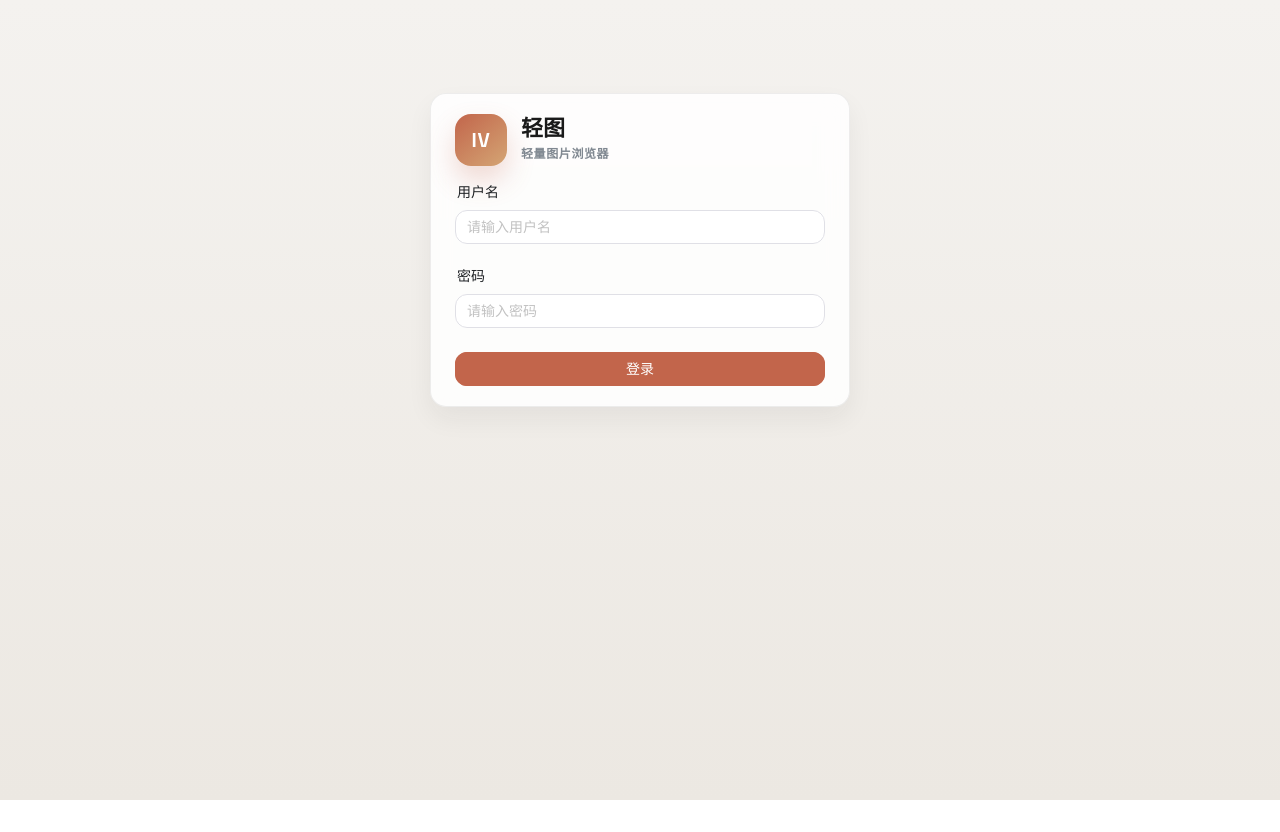
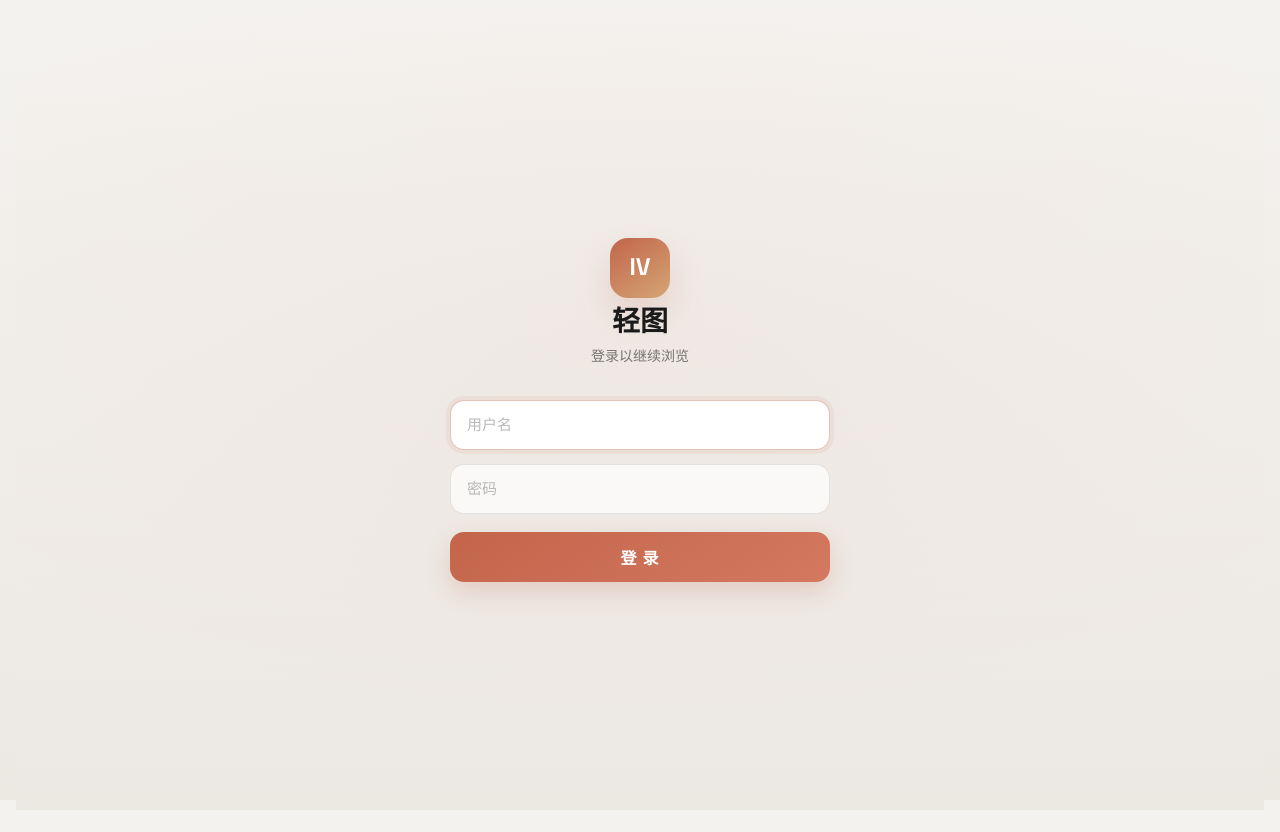
Before and after one commit to LONGHEIHEI/image-viewer, a Vue app in the folder frontend/: page /login in a window 1280 px wide. Before the commit the page ends 800 px from the top, so only its background shows below. Built offline with nearby package versions, Linux system fonts and the light colour scheme.

Commit message:
登录页重设计 - 原生表单兼容Bitwarden

```diff
--- a/frontend/src/views/LoginView.vue
+++ b/frontend/src/views/LoginView.vue
@@ -1,111 +1,88 @@
 <template>
   <div class="login">
-    <n-card class="panel card" :bordered="false">
-      <div class="brand-header">
-        <div class="brand-mark" aria-hidden="true">IV</div>
-        <div class="brand-copy">
-          <div class="brand-name">轻图</div>
-          <div class="brand-subtitle">轻量图片浏览器</div>
+    <div class="login-card">
+      <div class="login-brand">
+        <div class="login-mark">IV</div>
+        <h1 class="login-title">轻图</h1>
+        <p class="login-desc">登录以继续浏览</p>
+      </div>
+
+      <form class="login-form" autocomplete="on" @submit.prevent="handleSubmit">
+        <div class="field">
+          <input
+            ref="usernameRef"
+            v-model="username"
+            class="input"
+            type="text"
+            name="username"
+            autocomplete="username"
+            placeholder="用户名"
+            autocapitalize="none"
+            autocorrect="off"
+            spellcheck="false"
+            @keydown.enter="handleSubmit"
+          />
         </div>
-      </div>
-      <n-form @submit.prevent="submit">
-        <n-form-item label="用户名">
-          <n-input
-            v-model:value="username"
-            placeholder="请输入用户名"
-            :input-props="usernameInputProps"
-            @keydown.enter.prevent="submit"
+        <div class="field">
+          <input
+            v-model="password"
+            class="input"
+            type="password"
+            name="password"
+            autocomplete="current-password"
+            placeholder="密码"
+            autocapitalize="none"
+            autocorrect="off"
+            spellcheck="false"
+            @keydown.enter="handleSubmit"
           />
-        </n-form-item>
-        <n-form-item label="密码">
-          <n-input
-            v-model:value="password"
-            type="password"
-            placeholder="请输入密码"
-            :input-props="passwordInputProps"
-            @keydown.enter.prevent="submit"
-          />
-        </n-form-item>
-        <div :class="['actions', { 'actions--pwa': isStandalonePwa }]">
-          <n-button type="primary" :block="!isStandalonePwa" :loading="auth.loading" @click="submit">登录</n-button>
         </div>
-      </n-form>
-    </n-card>
+        <button
+          type="submit"
+          class="submit-btn"
+          :disabled="auth.loading"
+        >
+          <span v-if="auth.loading" class="spinner"></span>
+          <span>{{ auth.loading ? '登录中...' : '登 录' }}</span>
+        </button>
+      </form>
+
+      <p v-if="auth.error" class="login-error">{{ auth.error }}</p>
+    </div>
   </div>
 </template>
 
 <script setup lang="ts">
-import { onBeforeUnmount, onMounted, ref } from 'vue'
+import { onMounted, ref } from 'vue'
 import { useRouter } from 'vue-router'
-import { NCard, NForm, NFormItem, NInput, NButton, useNotification } from 'naive-ui'
+import { useNotification } from 'naive-ui'
 import { useAuthStore } from '../store/auth'
 
 const auth = useAuthStore()
 const router = useRouter()
 const notification = useNotification()
+
 const username = ref('')
 const password = ref('')
-const isStandalonePwa = ref(false)
-let standaloneMedia: MediaQueryList | null = null
+const usernameRef = ref<HTMLInputElement | null>(null)
 
-const usernameInputProps = {
-  name: 'username',
-  autocomplete: 'username',
-  autocapitalize: 'none',
-  autocorrect: 'off',
-  spellcheck: 'false'
-} as const
+onMounted(() => {
+  usernameRef.value?.focus()
+})
 
-const passwordInputProps = {
-  name: 'current-password',
-  autocomplete: 'current-password',
-  autocapitalize: 'none',
-  autocorrect: 'off',
-  spellcheck: 'false'
-} as const
-
-async function submit() {
+async function handleSubmit() {
+  if (!username.value || !password.value) return
   try {
     await auth.signIn(username.value, password.value)
     notification.success({
       title: '登录成功',
-      content: `欢迎你，${auth.user?.username || username.value}`
+      content: `欢迎回来，${auth.user?.username || username.value}`
     })
     router.push('/library')
   } catch {
-    notification.error({
-      title: '登录失败',
-      content: auth.error || '请检查账号密码'
-    })
+    // error set by store
   }
 }
-
-function updateStandaloneMode() {
-  if (typeof window === 'undefined') return
-  const iosStandalone = 'standalone' in window.navigator && Boolean((window.navigator as Navigator & { standalone?: boolean }).standalone)
-  const mediaStandalone = standaloneMedia?.matches ?? false
-  isStandalonePwa.value = iosStandalone || mediaStandalone
-}
-
-onMounted(() => {
-  if (typeof window === 'undefined') return
-  standaloneMedia = window.matchMedia('(display-mode: standalone), (display-mode: minimal-ui), (display-mode: fullscreen), (display-mode: window-controls-overlay)')
-  updateStandaloneMode()
-  if ('addEventListener' in standaloneMedia) {
-    standaloneMedia.addEventListener('change', updateStandaloneMode)
-  } else {
-    standaloneMedia.addListener(updateStandaloneMode)
-  }
-})
-
-onBeforeUnmount(() => {
-  if (!standaloneMedia) return
-  if ('removeEventListener' in standaloneMedia) {
-    standaloneMedia.removeEventListener('change', updateStandaloneMode)
-  } else {
-    standaloneMedia.removeListener(updateStandaloneMode)
-  }
-})
 </script>
 
 <style scoped>
@@ -113,92 +90,197 @@ onBeforeUnmount(() => {
   display: flex;
   justify-content: center;
   align-items: center;
-  min-height: 60vh;
+  min-height: 100dvh;
+  padding: 24px;
+  background:
+    radial-gradient(ellipse 70% 50% at 50% 40%, rgba(194, 101, 75, 0.04), transparent),
+    linear-gradient(180deg, var(--bg) 0%, #ece8e2 100%);
 }
 
-.card {
-  width: min(420px, 100%);
-  min-width: 320px;
-  border-radius: var(--radius-lg);
+.login-card {
+  width: min(380px, 100%);
+  display: flex;
+  flex-direction: column;
+  gap: 32px;
 }
 
-.brand-header {
+.login-brand {
   display: flex;
+  flex-direction: column;
   align-items: center;
-  gap: 14px;
-  margin-bottom: 18px;
+  gap: 10px;
 }
 
-.brand-mark {
-  width: 52px;
-  height: 52px;
-  border-radius: 16px;
-  background: linear-gradient(140deg, var(--accent), #d4a574);
+.login-mark {
+  width: 60px;
+  height: 60px;
+  border-radius: 18px;
+  background: linear-gradient(145deg, var(--accent), #d4a574);
   color: #fff;
   display: grid;
   place-items: center;
   font-family: 'Space Grotesk', Arial, sans-serif;
-  font-size: 20px;
+  font-size: 24px;
   font-weight: 700;
-  letter-spacing: 0.04em;
-  box-shadow: 0 14px 28px rgba(194, 101, 75, 0.24);
+  box-shadow: 0 16px 32px rgba(194, 101, 75, 0.18);
 }
 
-.brand-copy {
-  display: grid;
-  gap: 2px;
-  min-width: 0;
+.login-title {
+  font-family: 'Space Grotesk', Arial, sans-serif;
+  font-size: 28px;
+  font-weight: 700;
+  color: var(--ink);
+  margin: 0;
+  line-height: 1;
 }
 
-.brand-name {
-  font-family: 'Space Grotesk', Arial, sans-serif;
-  font-size: 22px;
-  font-weight: 700;
-  line-height: 1.1;
-  color: var(--ink);
+.login-desc {
+  margin: 0;
+  font-size: 14px;
+  color: var(--muted);
+  font-weight: 500;
 }
 
-.brand-subtitle {
-  font-size: 12px;
-  font-weight: 700;
-  letter-spacing: 0.05em;
-  color: rgba(92, 102, 114, 0.78);
-  text-transform: uppercase;
+.login-form {
+  display: flex;
+  flex-direction: column;
+  gap: 14px;
 }
 
-.actions {
-  display: flex;
+.field {
+  position: relative;
 }
 
-.actions--pwa {
-  justify-content: flex-end;
+.input {
+  width: 100%;
+  height: 50px;
+  padding: 0 16px;
+  border: 1px solid rgba(26, 26, 26, 0.10);
+  border-radius: 14px;
+  background: rgba(255, 255, 255, 0.72);
+  color: var(--ink);
+  font-family: 'Archivo', Arial, sans-serif;
+  font-size: 15px;
+  font-weight: 500;
+  outline: none;
+  transition:
+    border-color 0.18s,
+    box-shadow 0.18s,
+    background 0.18s;
+  -webkit-appearance: none;
+  appearance: none;
+}
+
+.input::placeholder {
+  color: rgba(102, 100, 96, 0.45);
+  font-weight: 400;
+}
+
+.input:hover {
+  border-color: rgba(26, 26, 26, 0.16);
+  background: rgba(255, 255, 255, 0.88);
+}
+
+.input:focus {
+  border-color: rgba(194, 101, 75, 0.40);
+  background: #fff;
+  box-shadow: 0 0 0 4px rgba(194, 101, 75, 0.08);
+}
+
+.submit-btn {
+  width: 100%;
+  height: 50px;
+  margin-top: 4px;
+  display: flex;
+  align-items: center;
+  justify-content: center;
+  gap: 8px;
+  padding: 0 24px;
+  border: none;
+  border-radius: 14px;
+  background: linear-gradient(145deg, var(--accent), #d47860);
+  color: #fff;
+  font-family: 'Space Grotesk', Arial, sans-serif;
+  font-size: 16px;
+  font-weight: 700;
+  letter-spacing: 0.06em;
+  cursor: pointer;
+  transition: opacity 0.15s, transform 0.12s, box-shadow 0.15s;
+  box-shadow: 0 10px 24px rgba(194, 101, 75, 0.22);
+  -webkit-tap-highlight-color: transparent;
+  user-select: none;
+}
+
+.submit-btn:hover:not(:disabled) {
+  opacity: 0.94;
+  transform: translateY(-1px);
+  box-shadow: 0 14px 30px rgba(194, 101, 75, 0.26);
+}
+
+.submit-btn:active:not(:disabled) {
+  transform: translateY(0);
+  box-shadow: 0 6px 16px rgba(194, 101, 75, 0.18);
+}
+
+.submit-btn:disabled {
+  opacity: 0.65;
+  cursor: not-allowed;
+  transform: none;
+  box-shadow: 0 6px 16px rgba(194, 101, 75, 0.14);
+}
+
+.spinner {
+  width: 18px;
+  height: 18px;
+  border: 2px solid rgba(255, 255, 255, 0.3);
+  border-top-color: #fff;
+  border-radius: 50%;
+  animation: spin 0.6s linear infinite;
+}
+
+@keyframes spin {
+  to { transform: rotate(360deg); }
+}
+
+.login-error {
+  text-align: center;
+  font-size: 13px;
+  color: #b00020;
+  margin: 0;
+  padding: 10px 16px;
+  border-radius: 10px;
+  background: rgba(176, 0, 32, 0.06);
 }
 
 @media (max-width: 640px) {
   .login {
-    min-height: calc(100dvh - 40px);
+    padding: 20px;
     align-items: flex-start;
-    padding-top: 10vh;
+    padding-top: 14vh;
   }
 
-  .card {
-    min-width: 0;
+  .login-card {
+    gap: 28px;
   }
 
-  .brand-header {
-    margin-bottom: 16px;
+  .login-mark {
+    width: 52px;
+    height: 52px;
+    border-radius: 16px;
+    font-size: 21px;
   }
 
-  .brand-mark {
-    width: 48px;
-    height: 48px;
-    border-radius: 14px;
-    font-size: 18px;
+  .login-title {
+    font-size: 26px;
   }
 
-  .brand-name {
-    font-size: 20px;
+  .input {
+    height: 48px;
+    font-size: 16px; /* prevents iOS zoom */
   }
 
+  .submit-btn {
+    height: 48px;
+  }
 }
 </style>
```
